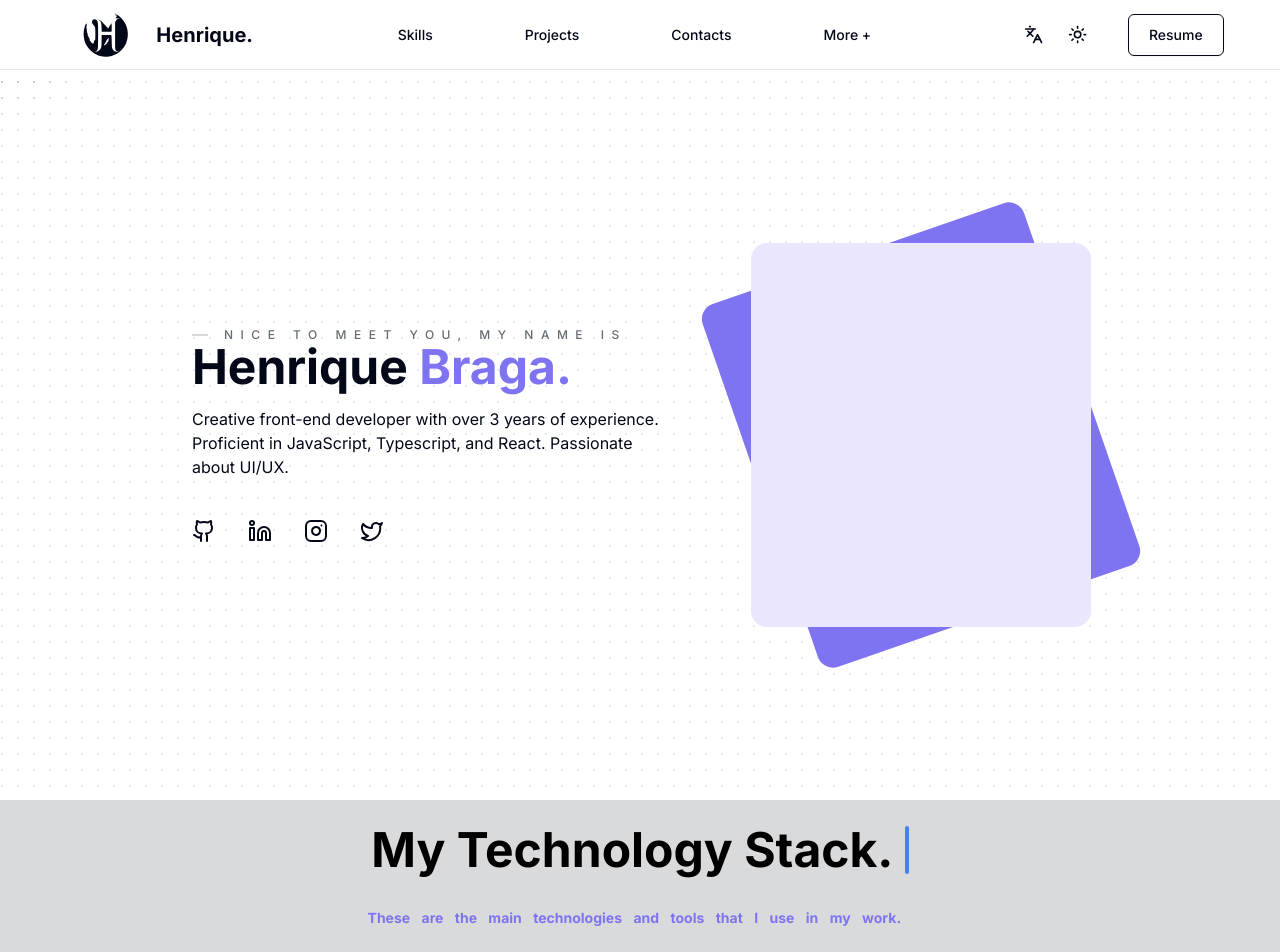
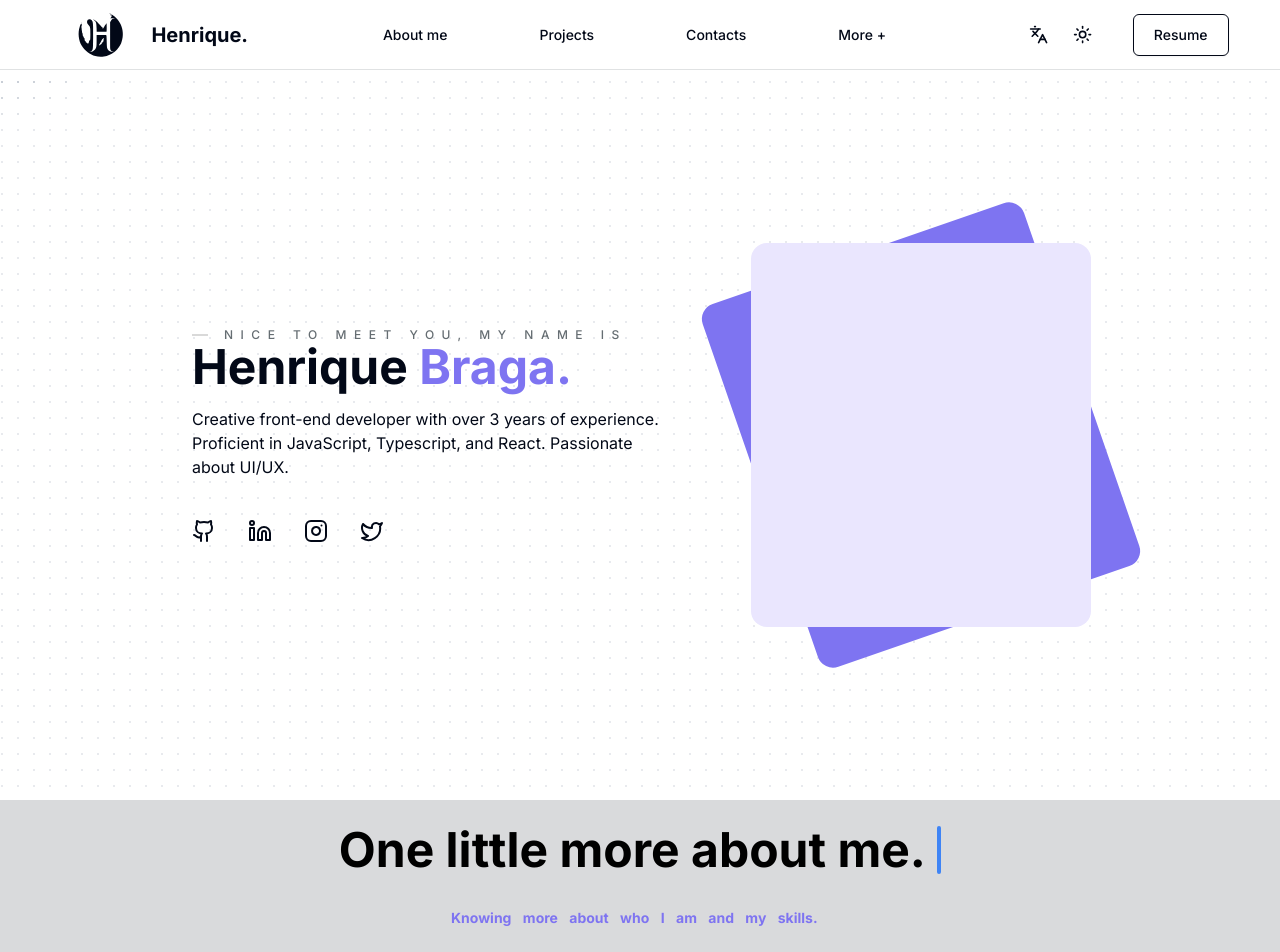
Before and after one commit to HenriqueBragaMoreira/web-portfolio, a Next.js app: page /en in a window 1280 px wide. Shown: the top 952 px of the page. Built offline with nearby package versions, Linux system fonts and the light colour scheme.

Commit message:
feat: 🎸 change the content of the second of the secondContent

```diff
--- a/src/app/[lang]/(home)/components/animation.tsx
+++ b/src/app/[lang]/(home)/components/animation.tsx
@@ -19,6 +19,7 @@ export function ImageContainerAnimation({ children }: WithChildren) {
     <motion.div
       initial={{ x: "64px", translateX: "3px", opacity: "0%", rotate: 9.55 }}
       animate={{ x: "0px", opacity: "100%", rotate: 0 }}
+      whileHover={{ scale: 1.05 }}
     >
       {children}
     </motion.div>
--- a/src/dictionary/en.json
+++ b/src/dictionary/en.json
@@ -1,6 +1,6 @@
 {
   "navbar": {
-    "skills": "Skills",
+    "skills": "About me",
     "projects": "Projects",
     "contact": "Contacts",
     "more": "More +",
@@ -35,37 +35,44 @@
   "second-content": {
     "title-type-writer": [
       {
-        "text": "My",
-        "className": ""
+        "text": "One"
       },
       {
-        "text": "Technology",
-        "className": ""
+        "text": "little"
       },
       {
-        "text": "Stack.",
-        "className": ""
+        "text": "more"
+      },
+      {
+        "text": "about"
+      },
+      {
+        "text": "me."
       }
     ],
     "subtitle-type-writer": [
       {
-        "text": "These",
+        "text": "Knowing",
         "className": "text-sm text-[#7E74F1] dark:text-[#7E74F1]"
       },
       {
-        "text": "are",
+        "text": "more",
         "className": "text-sm text-[#7E74F1] dark:text-[#7E74F1]"
       },
       {
-        "text": "the",
+        "text": "about",
         "className": "text-sm text-[#7E74F1] dark:text-[#7E74F1]"
       },
       {
-        "text": "main",
+        "text": "who",
         "className": "text-sm text-[#7E74F1] dark:text-[#7E74F1]"
       },
       {
-        "text": "technologies",
+        "text": "I",
+        "className": "text-sm text-[#7E74F1] dark:text-[#7E74F1]"
+      },
+      {
+        "text": "am",
         "className": "text-sm text-[#7E74F1] dark:text-[#7E74F1]"
       },
       {
@@ -73,31 +80,11 @@
         "className": "text-sm text-[#7E74F1] dark:text-[#7E74F1]"
       },
       {
-        "text": "tools",
-        "className": "text-sm text-[#7E74F1] dark:text-[#7E74F1]"
-      },
-      {
-        "text": "that",
-        "className": "text-sm text-[#7E74F1] dark:text-[#7E74F1]"
-      },
-      {
-        "text": "I",
-        "className": "text-sm text-[#7E74F1] dark:text-[#7E74F1]"
-      },
-      {
-        "text": "use",
-        "className": "text-sm text-[#7E74F1] dark:text-[#7E74F1]"
-      },
-      {
-        "text": "in",
-        "className": "text-sm text-[#7E74F1] dark:text-[#7E74F1]"
-      },
-      {
         "text": "my",
         "className": "text-sm text-[#7E74F1] dark:text-[#7E74F1]"
       },
       {
-        "text": "work.",
+        "text": "skills.",
         "className": "text-sm text-[#7E74F1] dark:text-[#7E74F1]"
       }
     ]
--- a/src/dictionary/es.json
+++ b/src/dictionary/es.json
@@ -1,6 +1,6 @@
 {
   "navbar": {
-    "skills": "Competencias",
+    "skills": "Acerca de mim",
     "projects": "Proyectos",
     "contact": "Contactos",
     "more": "Más +",
@@ -35,41 +35,40 @@
   "second-content": {
     "title-type-writer": [
       {
-        "text": "Mi",
-        "className": ""
+        "text": "Uno"
       },
       {
-        "text": "Conjunto",
-        "className": ""
+        "text": "poco"
       },
       {
-        "text": "de",
-        "className": ""
+        "text": "más"
       },
       {
-        "text": "Tecnología.",
-        "className": ""
+        "text": "sobre"
+      },
+      {
+        "text": "mí."
       }
     ],
     "subtitle-type-writer": [
       {
-        "text": "Estas",
+        "text": "Conociendo",
         "className": "text-sm text-[#7E74F1] dark:text-[#7E74F1]"
       },
       {
-        "text": "son",
+        "text": "más",
         "className": "text-sm text-[#7E74F1] dark:text-[#7E74F1]"
       },
       {
-        "text": "las",
+        "text": "sobre",
         "className": "text-sm text-[#7E74F1] dark:text-[#7E74F1]"
       },
       {
-        "text": "principales",
+        "text": "quién",
         "className": "text-sm text-[#7E74F1] dark:text-[#7E74F1]"
       },
       {
-        "text": "tecnologías",
+        "text": "soy",
         "className": "text-sm text-[#7E74F1] dark:text-[#7E74F1]"
       },
       {
@@ -77,27 +76,11 @@
         "className": "text-sm text-[#7E74F1] dark:text-[#7E74F1]"
       },
       {
-        "text": "herramientas",
+        "text": "mis",
         "className": "text-sm text-[#7E74F1] dark:text-[#7E74F1]"
       },
       {
-        "text": "que",
-        "className": "text-sm text-[#7E74F1] dark:text-[#7E74F1]"
-      },
-      {
-        "text": "utilizo",
-        "className": "text-sm text-[#7E74F1] dark:text-[#7E74F1]"
-      },
-      {
-        "text": "en",
-        "className": "text-sm text-[#7E74F1] dark:text-[#7E74F1]"
-      },
-      {
-        "text": "mi",
-        "className": "text-sm text-[#7E74F1] dark:text-[#7E74F1]"
-      },
-      {
-        "text": "trabajo.",
+        "text": "habilidades.",
         "className": "text-sm text-[#7E74F1] dark:text-[#7E74F1]"
       }
     ]
--- a/src/dictionary/pt.json
+++ b/src/dictionary/pt.json
@@ -1,6 +1,6 @@
 {
   "navbar": {
-    "skills": "Habilidades",
+    "skills": "Sobre mim",
     "projects": "Projetos",
     "contact": "Contatos",
     "more": "Mais +",
@@ -35,37 +35,44 @@
   "second-content": {
     "title-type-writer": [
       {
-        "text": "Meu"
+        "text": "Um"
       },
       {
-        "text": "Conjunto"
+        "text": "pouco"
       },
       {
-        "text": "de"
+        "text": "mais"
       },
       {
-        "text": "Tecnologias."
+        "text": "sobre"
+      },
+      {
+        "text": "mim."
       }
     ],
     "subtitle-type-writer": [
       {
-        "text": "Essas",
+        "text": "Conhecendo",
         "className": "text-sm text-[#7E74F1] dark:text-[#7E74F1]"
       },
       {
-        "text": "são",
+        "text": "mais",
         "className": "text-sm text-[#7E74F1] dark:text-[#7E74F1]"
       },
       {
-        "text": "as",
+        "text": "sobre",
         "className": "text-sm text-[#7E74F1] dark:text-[#7E74F1]"
       },
       {
-        "text": "principais",
+        "text": "quem",
         "className": "text-sm text-[#7E74F1] dark:text-[#7E74F1]"
       },
       {
-        "text": "tecnologias",
+        "text": "eu",
+        "className": "text-sm text-[#7E74F1] dark:text-[#7E74F1]"
+      },
+      {
+        "text": "sou",
         "className": "text-sm text-[#7E74F1] dark:text-[#7E74F1]"
       },
       {
@@ -73,31 +80,11 @@
         "className": "text-sm text-[#7E74F1] dark:text-[#7E74F1]"
       },
       {
-        "text": "ferramentas",
+        "text": "minhas",
         "className": "text-sm text-[#7E74F1] dark:text-[#7E74F1]"
       },
       {
-        "text": "que",
-        "className": "text-sm text-[#7E74F1] dark:text-[#7E74F1]"
-      },
-      {
-        "text": "eu",
-        "className": "text-sm text-[#7E74F1] dark:text-[#7E74F1]"
-      },
-      {
-        "text": "uso",
-        "className": "text-sm text-[#7E74F1] dark:text-[#7E74F1]"
-      },
-      {
-        "text": "nos",
-        "className": "text-sm text-[#7E74F1] dark:text-[#7E74F1]"
-      },
-      {
-        "text": "meus",
-        "className": "text-sm text-[#7E74F1] dark:text-[#7E74F1]"
-      },
-      {
-        "text": "trabalhos.",
+        "text": "habilidades.",
         "className": "text-sm text-[#7E74F1] dark:text-[#7E74F1]"
       }
     ]
```
